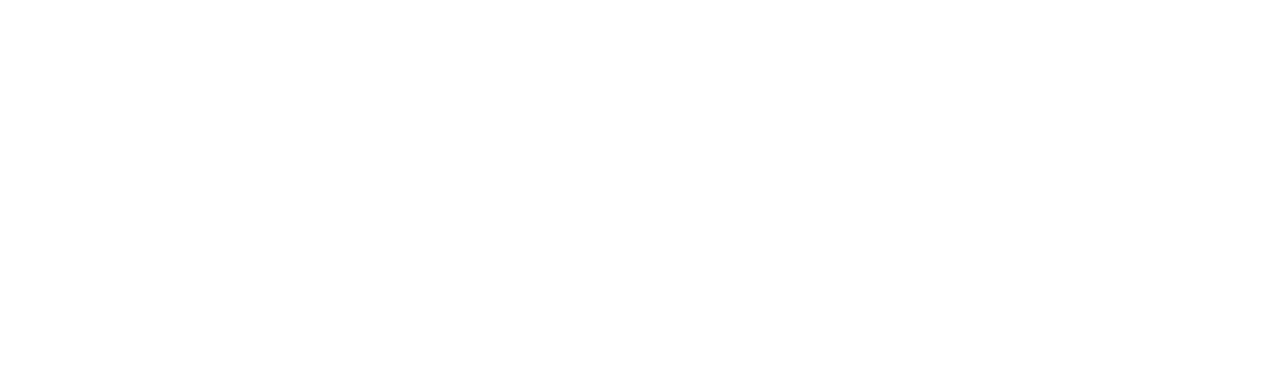
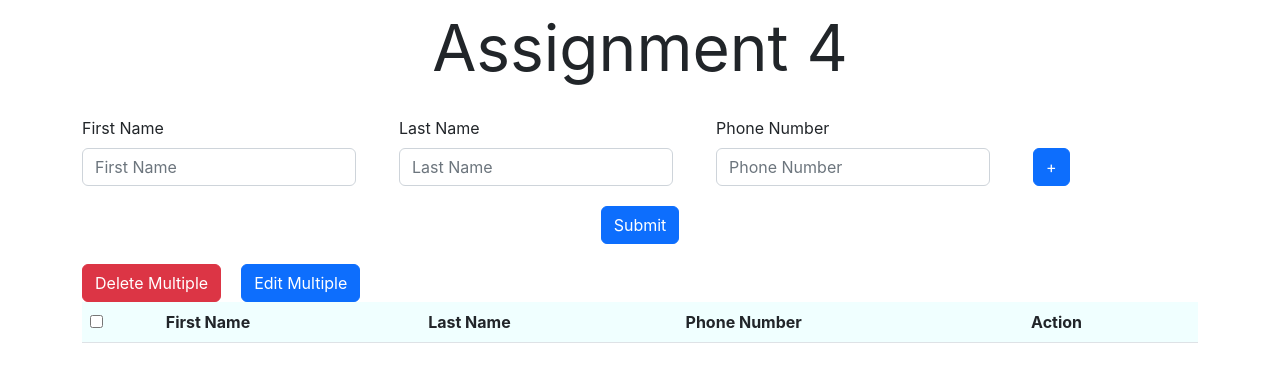
Before and after one commit to himanshu064/react-training, a React (Create React App) app: page / in a window 1280 px wide. Before the commit this address had no page. Shown: the top 382 px of the page. Built offline with nearby package versions, Linux system fonts and the light colour scheme.

Commit message:
Task - 4 Completed

```diff
--- a/package.json
+++ b/package.json
@@ -6,8 +6,13 @@
     "@testing-library/jest-dom": "^5.16.4",
     "@testing-library/react": "^13.3.0",
     "@testing-library/user-event": "^13.5.0",
+    "bootstrap": "^5.2.1",
+    "fa-icons": "^0.2.0",
+    "icons": "^1.0.0",
     "react": "^18.2.0",
+    "react-bootstrap": "^2.5.0",
     "react-dom": "^18.2.0",
+    "react-hook-form": "^7.36.1",
     "react-router-dom": "^6.3.0",
     "react-scripts": "5.0.1",
     "web-vitals": "^2.1.4"
--- a/src/App.js
+++ b/src/App.js
@@ -1,16 +1,10 @@
-import { BrowserRouter, Routes, Route } from "react-router-dom";
-import Task1 from "./pages/Task1";
-import Task2 from "./pages/Task2";
-import Task3 from "./pages/Task3";
+import { BrowserRouter } from "react-router-dom";
+import Assignment4 from "./pages/Assignment4";
 
 function App() {
   return (
     <BrowserRouter>
-      <Routes>
-        <Route path='/task1' element={<Task1 />} />
-        <Route path='/task2' element={<Task2 />} />
-        <Route path='/task3' element={<Task3 />} />
-      </Routes>
+      <Assignment4 />
     </BrowserRouter>
   );
 }
--- a/src/index.js
+++ b/src/index.js
@@ -1,6 +1,7 @@
 import React from "react";
 import ReactDOM from "react-dom/client";
 import App from "./App";
+import "bootstrap/dist/css/bootstrap.min.css";
 import "./index.css";
 
 const root = ReactDOM.createRoot(document.getElementById("root"));
--- /dev/null
+++ b/src/pages/Assignment4/index.js
@@ -0,0 +1,294 @@
+import React, { useState, Fragment } from "react";
+import { Button, Container, Table, Form, Row, Col } from "react-bootstrap";
+import styles from "./index.module.css";
+
+const Assignment4 = () => {
+  const [tableData, setTableData] = useState([]);
+  const [editing, setEditing] = useState(false);
+  const [enteredData, setEnteredData] = useState([
+    {
+      fname: "",
+      lname: "",
+      phone: "",
+      ischecked: false,
+    },
+  ]);
+
+  const onFormSubmit = (e) => {
+    e.preventDefault();
+    const combine = [...tableData, ...enteredData];
+    setTableData(combine);
+    console.log(combine, "combinned data");
+    console.log(enteredData, "enteredData");
+    console.log(tableData, "TableData");
+    setEnteredData([
+      {
+        fname: "",
+        lname: "",
+        phone: "",
+        ischecked: false,
+      },
+    ]);
+  };
+  const deleteAll = (e) => {
+    const values = [...tableData];
+    const data = values.filter((item) => {
+      if (!item.ischecked) {
+        return item;
+      }
+    });
+    setTableData(data);
+  };
+  const editAll = (e) => {
+    setEditing(true);
+    const values = [...tableData];
+    const data = values.filter((item) => {
+      if (item.ischecked) {
+        return item;
+      }
+    });
+    setEnteredData(data);
+  };
+  const deleteOne = (index) => {
+    console.log(index);
+    const values = [...tableData];
+    values.splice(index, 1);
+    setTableData(values);
+  };
+  const handleAddFields = () => {
+    const values = [...enteredData];
+    values.push({
+      fname: "",
+      lname: "",
+      phone: "",
+      ischecked: false,
+    });
+    setEnteredData(values);
+  };
+  const handleRemoveFields = (index) => {
+    const values = [...enteredData];
+    values.splice(index, 1);
+    setEnteredData(values);
+  };
+  const handleInputChange = (index, event) => {
+    const values = [...enteredData];
+    if (event.target.name === "fname") {
+      values[index].fname = event.target.value;
+    }
+    if (event.target.name === "lname") {
+      values[index].lname = event.target.value;
+    }
+    if (event.target.name === "phone") {
+      values[index].phone = event.target.value;
+    }
+    if (event.target.name === "check") {
+      values[index].ischecked = event.target.checked;
+    }
+
+    setEnteredData(values);
+  };
+  const editOne = (index) => {
+    setEditing(true);
+    const value = [tableData[index]];
+    console.log(index);
+    console.log(enteredData, "enteredd data is ");
+    setEnteredData(value);
+  };
+  const checkAll = (event) => {
+    const values = [...tableData];
+    values.forEach((item) => {
+      item.ischecked = event.target.checked;
+    });
+    setTableData(values);
+  };
+
+  const changeCheck = (index) => {
+    const values = [...tableData];
+    values.forEach((item, idx) => {
+      if (idx === index) {
+        item.ischecked = !item.ischecked;
+        console.log(index, "index");
+      }
+    });
+    setTableData(values);
+  };
+  const updateData = (e) => {
+    e.preventDefault();
+    setEditing(false);
+    setEnteredData([
+      {
+        fname: "",
+        lname: "",
+        phone: "",
+        ischecked: false,
+      },
+    ]);
+    const values = [...tableData];
+    values.forEach((item) => {
+      item.ischecked = false;
+    });
+  };
+  return (
+    <>
+      <Container>
+        <div style={{ textAlign: "center", fontSize: "4rem" }}>
+          Assignment 4
+        </div>
+        <Form className={styles.form}>
+          <Container fluid>
+            <Row>
+              {enteredData.map((data, index, arr) => {
+                return (
+                  <Fragment key={`${data}~${index}`}>
+                    <Col md={12} className={styles.customColumn}>
+                      <Form.Group className={styles.divDivision}>
+                        <Form.Label>First Name</Form.Label>
+                        <Form.Control
+                          name="fname"
+                          value={data.fname}
+                          type="text"
+                          placeholder="First Name"
+                          onChange={(event) => handleInputChange(index, event)}
+                        />
+                      </Form.Group>
+                      <Form.Group className={styles.divDivision}>
+                        <Form.Label>Last Name</Form.Label>
+                        <Form.Control
+                          name="lname"
+                          value={data.lname}
+                          type="text"
+                          placeholder="Last Name"
+                          onChange={(event) => handleInputChange(index, event)}
+                        />
+                      </Form.Group>
+                      <Form.Group className={styles.divDivision}>
+                        <Form.Label>Phone Number</Form.Label>
+                        <Form.Control
+                          name="phone"
+                          value={data.phone}
+                          type="text"
+                          placeholder="Phone Number"
+                          onChange={(event) => handleInputChange(index, event)}
+                        />
+                      </Form.Group>
+                      <Form.Group
+                        className={styles.divDivision}
+                        style={{ marginTop: "auto" }}
+                      >
+                        <Button
+                          onClick={() => handleRemoveFields(index)}
+                          hidden={arr.length - 1 === index ? true : false}
+                        >
+                          -
+                        </Button>
+                        <Button
+                          onClick={() => handleAddFields(index)}
+                          hidden={arr.length - 1 === index ? false : true}
+                        >
+                          +
+                        </Button>
+                      </Form.Group>
+                    </Col>
+                  </Fragment>
+                );
+              })}
+
+              <Col className={styles.submitBtn}>
+                {editing ? (
+                  <Button onClick={updateData}> Update</Button>
+                ) : (
+                  <Button type="submit" onClick={onFormSubmit}>
+                    {" "}
+                    Submit
+                  </Button>
+                )}
+              </Col>
+            </Row>
+          </Container>
+        </Form>
+        <div>
+          <Button
+            variant="danger"
+            className={styles.deleteBtn}
+            onClick={() => {
+              deleteAll();
+            }}
+          >
+            Delete Multiple
+          </Button>
+          <Button
+            variant="primary"
+            onClick={(e) => {
+              editAll(e);
+            }}
+          >
+            Edit Multiple
+          </Button>
+          <div>
+            <Table hover>
+              <thead>
+                <tr style={{ backgroundColor: "azure" }}>
+                  <th>
+                    <input
+                      type="checkbox"
+                      name="check"
+                      // checked={isAllChecked}
+                      onClick={(e) => {
+                        checkAll(e);
+                      }}
+                    />
+                  </th>
+                  <th>First Name</th>
+                  <th>Last Name</th>
+                  <th>Phone Number</th>
+                  <th>Action</th>
+                </tr>
+              </thead>
+              <tbody>
+                {tableData &&
+                  tableData.map((item, index) => {
+                    return (
+                      <tr key={index}>
+                        <td>
+                          <input
+                            type="checkbox"
+                            name={item.fname}
+                            checked={item.ischecked}
+                            onChange={() => changeCheck(index)}
+                          />
+                        </td>
+                        <td>{item.fname}</td>
+                        <td>{item.lname}</td>
+                        <td>{item.phone}</td>
+                        <td>
+                          <Button
+                            variant="danger"
+                            className={styles.deleteBtn}
+                            onClick={() => {
+                              deleteOne(index);
+                            }}
+                          >
+                            Delete
+                          </Button>
+                          <Button
+                            variant="primary"
+                            onClick={() => {
+                              editOne(index);
+                            }}
+                          >
+                            Edit
+                          </Button>
+                        </td>
+                      </tr>
+                    );
+                  })}
+              </tbody>
+            </Table>
+          </div>
+        </div>
+      </Container>
+    </>
+  );
+};
+
+export default Assignment4;
--- /dev/null
+++ b/src/pages/Assignment4/index.module.css
@@ -0,0 +1,21 @@
+.customColumn{
+    display: flex;
+    padding: 0px 0px !important;
+    gap: 43px;
+}
+.inputFields{
+    width: 355px !important;
+}
+.formBtn{
+    margin-top: auto;
+}
+.form{
+    padding: 20px 0px;
+}
+.deleteBtn{
+    margin-right: 20px;
+}
+.submitBtn{
+    text-align: center;
+    padding-top: 20px;
+}
--- a/src/pages/Task1/index.js
+++ /dev/null
@@ -1,7 +0,0 @@
-import React from "react";
-
-const Task1 = () => {
-  return <div>Task1</div>;
-};
-
-export default Task1;
--- a/src/pages/Task2/index.js
+++ /dev/null
@@ -1,7 +0,0 @@
-import React from "react";
-
-const Task2 = () => {
-  return <div>Task2</div>;
-};
-
-export default Task2;
--- a/src/pages/Task3/index.js
+++ /dev/null
@@ -1,7 +0,0 @@
-import React from "react";
-
-const Task3 = () => {
-  return <div>Task3</div>;
-};
-
-export default Task3;
```
Also changed, not shown: src/pages/Assignment4/readme.md (added), src/pages/Task2/readme.md (deleted), src/pages/Task3/readme.md (deleted), 1 other file (tests, documents, lock files or other folders).
